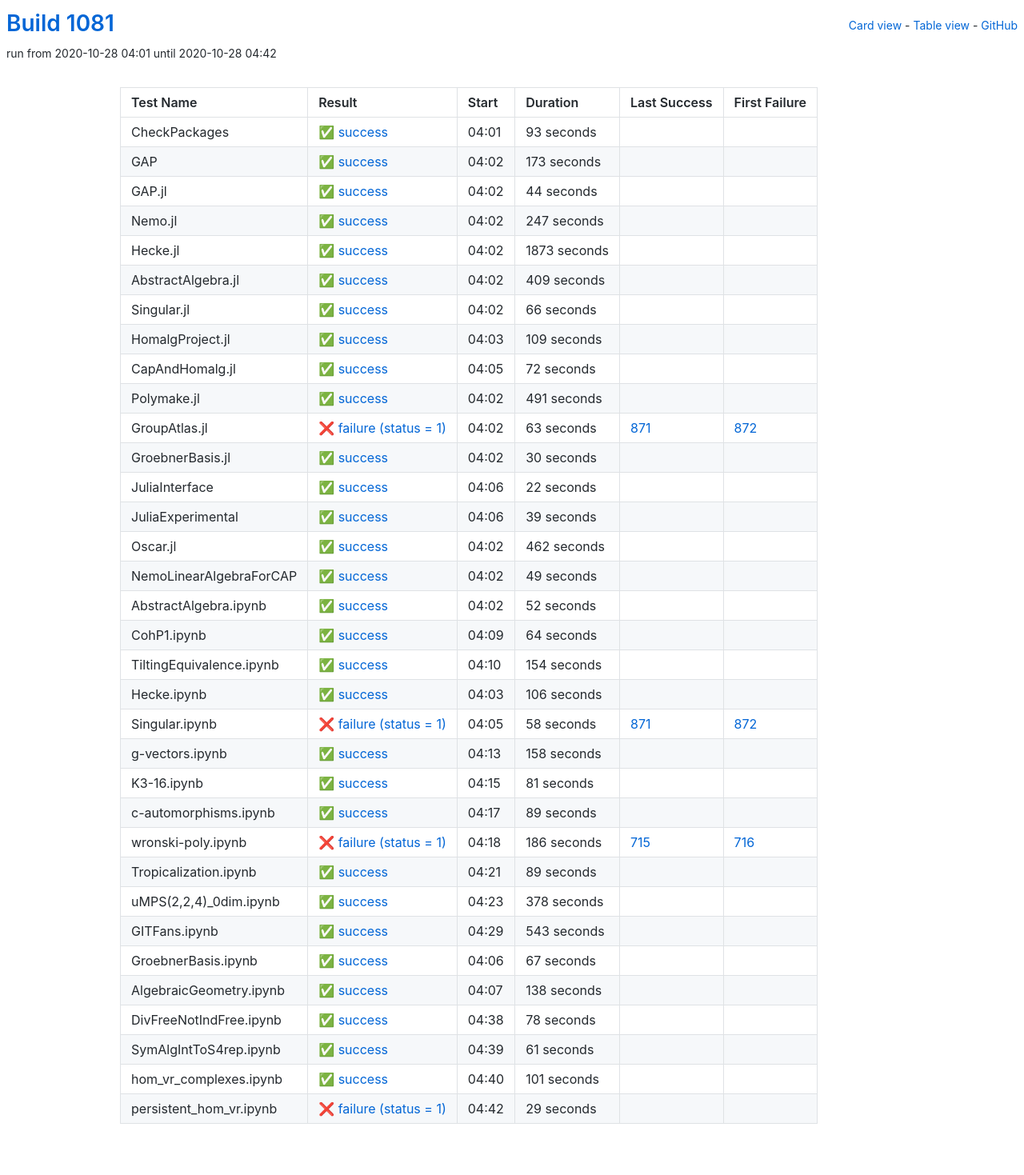
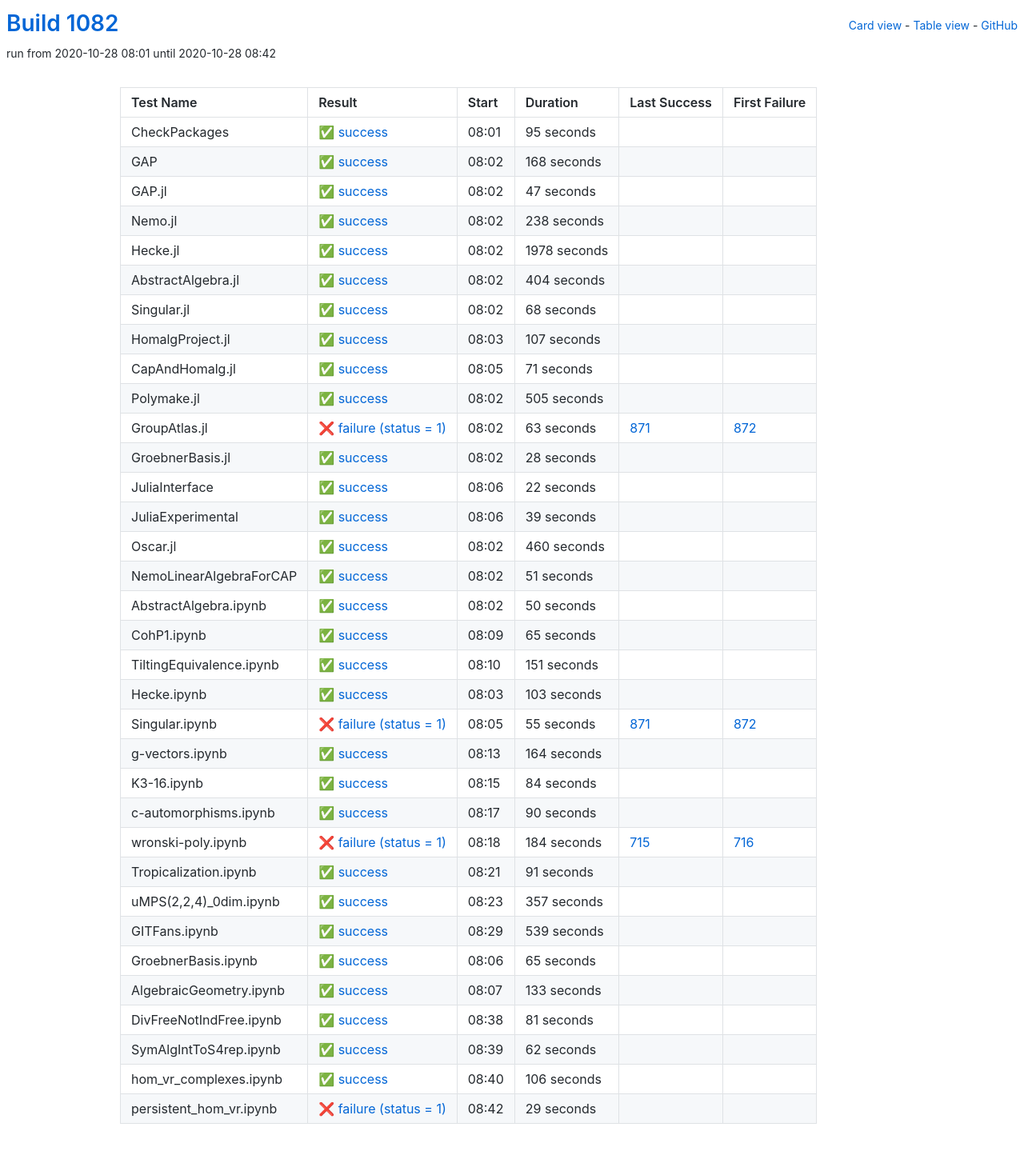
Before and after one commit to oscar-system/oscar-ci-status-stable, a Jekyll site: the page built from table.html, in a window 1280 px wide. Shown: the whole page at 80% size. Built offline with Jekyll 4.4.1, drawn with Linux system fonts in a browser that asks for light colours.

Commit message:
Build #1082

```diff
--- a/_data/ci.yml
+++ b/_data/ci.yml
@@ -1,6 +1,6 @@
 ---
-build: 1081
-build_url: https://oscarci.mathematik.uni-kl.de/job/oscar-stable/1081/
+build: 1082
+build_url: https://oscarci.mathematik.uni-kl.de/job/oscar-stable/1082/
 job: oscar-stable
 organization: oscar-system
 repo: oscar-ci-status-stable
@@ -8,128 +8,128 @@ repourl: https://github.com/oscar-system/oscar-ci-status-stable
 tests:
 - name: CheckPackages
   id: checkpackages
-  log: https://oscarci.mathematik.uni-kl.de/job/oscar-stable/1081/artifact/logs/build-1081/CheckPackages.log
-  start: 2020-10-28 04:01
+  log: https://oscarci.mathematik.uni-kl.de/job/oscar-stable/1082/artifact/logs/build-1082/CheckPackages.log
+  start: 2020-10-28 08:01
   success: true
   exitcode: 0
   status: success
-  duration: 93
+  duration: 95
   last_success: false
   last_success_url:
   first_failure: false
   first_failure_url:
 - name: GAP
   id: gap
-  log: https://oscarci.mathematik.uni-kl.de/job/oscar-stable/1081/artifact/logs/build-1081/GAP.log
-  start: 2020-10-28 04:02
+  log: https://oscarci.mathematik.uni-kl.de/job/oscar-stable/1082/artifact/logs/build-1082/GAP.log
+  start: 2020-10-28 08:02
   success: true
   exitcode: 0
   status: success
-  duration: 173
+  duration: 168
   last_success: false
   last_success_url:
   first_failure: false
   first_failure_url:
 - name: GAP.jl
   id: gap-jl
-  log: https://oscarci.mathematik.uni-kl.de/job/oscar-stable/1081/artifact/logs/build-1081/GAP.jl.log
-  start: 2020-10-28 04:02
+  log: https://oscarci.mathematik.uni-kl.de/job/oscar-stable/1082/artifact/logs/build-1082/GAP.jl.log
+  start: 2020-10-28 08:02
   success: true
   exitcode: 0
   status: success
-  duration: 44
+  duration: 47
   last_success: false
   last_success_url:
   first_failure: false
   first_failure_url:
 - name: Nemo.jl
   id: nemo-jl
-  log: https://oscarci.mathematik.uni-kl.de/job/oscar-stable/1081/artifact/logs/build-1081/Nemo.jl.log
-  start: 2020-10-28 04:02
+  log: https://oscarci.mathematik.uni-kl.de/job/oscar-stable/1082/artifact/logs/build-1082/Nemo.jl.log
+  start: 2020-10-28 08:02
   success: true
   exitcode: 0
   status: success
-  duration: 247
+  duration: 238
   last_success: false
   last_success_url:
   first_failure: false
   first_failure_url:
 - name: Hecke.jl
   id: hecke-jl
-  log: https://oscarci.mathematik.uni-kl.de/job/oscar-stable/1081/artifact/logs/build-1081/Hecke.jl.log
-  start: 2020-10-28 04:02
+  log: https://oscarci.mathematik.uni-kl.de/job/oscar-stable/1082/artifact/logs/build-1082/Hecke.jl.log
+  start: 2020-10-28 08:02
   success: true
   exitcode: 0
   status: success
-  duration: 1873
+  duration: 1978
   last_success: false
   last_success_url:
   first_failure: false
   first_failure_url:
 - name: AbstractAlgebra.jl
   id: abstractalgebra-jl
-  log: https://oscarci.mathematik.uni-kl.de/job/oscar-stable/1081/artifact/logs/build-1081/AbstractAlgebra.jl.log
-  start: 2020-10-28 04:02
+  log: https://oscarci.mathematik.uni-kl.de/job/oscar-stable/1082/artifact/logs/build-1082/AbstractAlgebra.jl.log
+  start: 2020-10-28 08:02
   success: true
   exitcode: 0
   status: success
-  duration: 409
+  duration: 404
   last_success: false
   last_success_url:
   first_failure: false
   first_failure_url:
 - name: Singular.jl
   id: singular-jl
-  log: https://oscarci.mathematik.uni-kl.de/job/oscar-stable/1081/artifact/logs/build-1081/Singular.jl.log
-  start: 2020-10-28 04:02
+  log: https://oscarci.mathematik.uni-kl.de/job/oscar-stable/1082/artifact/logs/build-1082/Singular.jl.log
+  start: 2020-10-28 08:02
   success: true
   exitcode: 0
   status: success
-  duration: 66
+  duration: 68
   last_success: false
   last_success_url:
   first_failure: false
   first_failure_url:
 - name: HomalgProject.jl
   id: homalgproject-jl
-  log: https://oscarci.mathematik.uni-kl.de/job/oscar-stable/1081/artifact/logs/build-1081/HomalgProject.jl.log
-  start: 2020-10-28 04:03
+  log: https://oscarci.mathematik.uni-kl.de/job/oscar-stable/1082/artifact/logs/build-1082/HomalgProject.jl.log
+  start: 2020-10-28 08:03
   success: true
   exitcode: 0
   status: success
-  duration: 109
+  duration: 107
   last_success: false
   last_success_url:
   first_failure: false
   first_failure_url:
 - name: CapAndHomalg.jl
   id: capandhomalg-jl
-  log: https://oscarci.mathematik.uni-kl.de/job/oscar-stable/1081/artifact/logs/build-1081/CapAndHomalg.jl.log
-  start: 2020-10-28 04:05
+  log: https://oscarci.mathematik.uni-kl.de/job/oscar-stable/1082/artifact/logs/build-1082/CapAndHomalg.jl.log
+  start: 2020-10-28 08:05
   success: true
   exitcode: 0
   status: success
-  duration: 72
+  duration: 71
   last_success: false
   last_success_url:
   first_failure: false
   first_failure_url:
 - name: Polymake.jl
   id: polymake-jl
-  log: https://oscarci.mathematik.uni-kl.de/job/oscar-stable/1081/artifact/logs/build-1081/Polymake.jl.log
-  start: 2020-10-28 04:02
+  log: https://oscarci.mathematik.uni-kl.de/job/oscar-stable/1082/artifact/logs/build-1082/Polymake.jl.log
+  start: 2020-10-28 08:02
   success: true
   exitcode: 0
   status: success
-  duration: 491
+  duration: 505
   last_success: false
   last_success_url:
   first_failure: false
   first_failure_url:
 - name: GroupAtlas.jl
   id: groupatlas-jl
-  log: https://oscarci.mathematik.uni-kl.de/job/oscar-stable/1081/artifact/logs/build-1081/GroupAtlas.jl.log
-  start: 2020-10-28 04:02
+  log: https://oscarci.mathematik.uni-kl.de/job/oscar-stable/1082/artifact/logs/build-1082/GroupAtlas.jl.log
+  start: 2020-10-28 08:02
   success: false
   exitcode: 1
   status: failure
@@ -140,20 +140,20 @@ tests:
   first_failure_url: https://oscarci.mathematik.uni-kl.de/job/oscar-stable/872/
 - name: GroebnerBasis.jl
   id: groebnerbasis-jl
-  log: https://oscarci.mathematik.uni-kl.de/job/oscar-stable/1081/artifact/logs/build-1081/GroebnerBasis.jl.log
-  start: 2020-10-28 04:02
+  log: https://oscarci.mathematik.uni-kl.de/job/oscar-stable/1082/artifact/logs/build-1082/GroebnerBasis.jl.log
+  start: 2020-10-28 08:02
   success: true
   exitcode: 0
   status: success
-  duration: 30
+  duration: 28
   last_success: false
   last_success_url:
   first_failure: false
   first_failure_url:
 - name: JuliaInterface
   id: juliainterface
-  log: https://oscarci.mathematik.uni-kl.de/job/oscar-stable/1081/artifact/logs/build-1081/JuliaInterface.log
-  start: 2020-10-28 04:06
+  log: https://oscarci.mathematik.uni-kl.de/job/oscar-stable/1082/artifact/logs/build-1082/JuliaInterface.log
+  start: 2020-10-28 08:06
   success: true
   exitcode: 0
   status: success
@@ -164,8 +164,8 @@ tests:
   first_failure_url:
 - name: JuliaExperimental
   id: juliaexperimental
-  log: https://oscarci.mathematik.uni-kl.de/job/oscar-stable/1081/artifact/logs/build-1081/JuliaExperimental.log
-  start: 2020-10-28 04:06
+  log: https://oscarci.mathematik.uni-kl.de/job/oscar-stable/1082/artifact/logs/build-1082/JuliaExperimental.log
+  start: 2020-10-28 08:06
   success: true
   exitcode: 0
   status: success
@@ -176,68 +176,224 @@ tests:
   first_failure_url:
 - name: Oscar.jl
   id: oscar-jl
-  log: https://oscarci.mathematik.uni-kl.de/job/oscar-stable/1081/artifact/logs/build-1081/Oscar.jl.log
-  start: 2020-10-28 04:02
+  log: https://oscarci.mathematik.uni-kl.de/job/oscar-stable/1082/artifact/logs/build-1082/Oscar.jl.log
+  start: 2020-10-28 08:02
   success: true
   exitcode: 0
   status: success
-  duration: 462
+  duration: 460
   last_success: false
   last_success_url:
   first_failure: false
   first_failure_url:
 - name: NemoLinearAlgebraForCAP
   id: nemolinearalgebraforcap
-  log: https://oscarci.mathematik.uni-kl.de/job/oscar-stable/1081/artifact/logs/build-1081/NemoLinearAlgebraForCAP.log
-  start: 2020-10-28 04:02
+  log: https://oscarci.mathematik.uni-kl.de/job/oscar-stable/1082/artifact/logs/build-1082/NemoLinearAlgebraForCAP.log
+  start: 2020-10-28 08:02
   success: true
   exitcode: 0
   status: success
-  duration: 49
+  duration: 51
   last_success: false
   last_success_url:
   first_failure: false
   first_failure_url:
 - name: AbstractAlgebra.ipynb
   id: abstractalgebra-ipynb
-  log: https://oscarci.mathematik.uni-kl.de/job/oscar-stable/1081/artifact/logs/build-1081/AbstractAlgebra.ipynb.log
-  start: 2020-10-28 04:02
+  log: https://oscarci.mathematik.uni-kl.de/job/oscar-stable/1082/artifact/logs/build-1082/AbstractAlgebra.ipynb.log
+  start: 2020-10-28 08:02
   success: true
   exitcode: 0
   status: success
-  duration: 52
+  duration: 50
   last_success: false
   last_success_url:
   first_failure: false
   first_failure_url:
 - name: CohP1.ipynb
   id: cohp1-ipynb
-  log: https://oscarci.mathematik.uni-kl.de/job/oscar-stable/1081/artifact/logs/build-1081/CohP1.ipynb.log
-  start: 2020-10-28 04:09
+  log: https://oscarci.mathematik.uni-kl.de/job/oscar-stable/1082/artifact/logs/build-1082/CohP1.ipynb.log
+  start: 2020-10-28 08:09
   success: true
   exitcode: 0
   status: success
-  duration: 64
+  duration: 65
   last_success: false
   last_success_url:
   first_failure: false
   first_failure_url:
 - name: TiltingEquivalence.ipynb
   id: tiltingequivalence-ipynb
-  log: https://oscarci.mathematik.uni-kl.de/job/oscar-stable/1081/artifact/logs/build-1081/TiltingEquivalence.ipynb.log
-  start: 2020-10-28 04:10
+  log: https://oscarci.mathematik.uni-kl.de/job/oscar-stable/1082/artifact/logs/build-1082/TiltingEquivalence.ipynb.log
+  start: 2020-10-28 08:10
   success: true
   exitcode: 0
   status: success
-  duration: 154
+  duration: 151
   last_success: false
   last_success_url:
   first_failure: false
   first_failure_url:
 - name: Hecke.ipynb
   id: hecke-ipynb
-  log: https://oscarci.mathematik.uni-kl.de/job/oscar-stable/1081/artifact/logs/build-1081/Hecke.ipynb.log
-  start: 2020-10-28 04:03
+  log: https://oscarci.mathematik.uni-kl.de/job/oscar-stable/1082/artifact/logs/build-1082/Hecke.ipynb.log
+  start: 2020-10-28 08:03
+  success: true
+  exitcode: 0
+  status: success
+  duration: 103
+  last_success: false
+  last_success_url:
+  first_failure: false
+  first_failure_url:
+- name: Singular.ipynb
+  id: singular-ipynb
+  log: https://oscarci.mathematik.uni-kl.de/job/oscar-stable/1082/artifact/logs/build-1082/Singular.ipynb.log
+  start: 2020-10-28 08:05
+  success: false
+  exitcode: 1
+  status: failure
+  duration: 55
+  last_success: 871
+  last_success_url: https://oscarci.mathematik.uni-kl.de/job/oscar-stable/871/
+  first_failure: 872
+  first_failure_url: https://oscarci.mathematik.uni-kl.de/job/oscar-stable/872/
+- name: g-vectors.ipynb
+  id: g-vectors-ipynb
+  log: https://oscarci.mathematik.uni-kl.de/job/oscar-stable/1082/artifact/logs/build-1082/g-vectors.ipynb.log
+  start: 2020-10-28 08:13
+  success: true
+  exitcode: 0
+  status: success
+  duration: 164
+  last_success: false
+  last_success_url:
+  first_failure: false
+  first_failure_url:
+- name: K3-16.ipynb
+  id: k3-16-ipynb
+  log: https://oscarci.mathematik.uni-kl.de/job/oscar-stable/1082/artifact/logs/build-1082/K3-16.ipynb.log
+  start: 2020-10-28 08:15
+  success: true
+  exitcode: 0
+  status: success
+  duration: 84
+  last_success: false
+  last_success_url:
+  first_failure: false
+  first_failure_url:
+- name: c-automorphisms.ipynb
+  id: c-automorphisms-ipynb
+  log: https://oscarci.mathematik.uni-kl.de/job/oscar-stable/1082/artifact/logs/build-1082/c-automorphisms.ipynb.log
+  start: 2020-10-28 08:17
+  success: true
+  exitcode: 0
+  status: success
+  duration: 90
+  last_success: false
+  last_success_url:
+  first_failure: false
+  first_failure_url:
+- name: wronski-poly.ipynb
+  id: wronski-poly-ipynb
+  log: https://oscarci.mathematik.uni-kl.de/job/oscar-stable/1082/artifact/logs/build-1082/wronski-poly.ipynb.log
+  start: 2020-10-28 08:18
+  success: false
+  exitcode: 1
+  status: failure
+  duration: 184
+  last_success: 715
+  last_success_url: https://oscarci.mathematik.uni-kl.de/job/oscar-stable/715/
+  first_failure: 716
+  first_failure_url: https://oscarci.mathematik.uni-kl.de/job/oscar-stable/716/
+- name: Tropicalization.ipynb
+  id: tropicalization-ipynb
+  log: https://oscarci.mathematik.uni-kl.de/job/oscar-stable/1082/artifact/logs/build-1082/Tropicalization.ipynb.log
+  start: 2020-10-28 08:21
+  success: true
+  exitcode: 0
+  status: success
+  duration: 91
+  last_success: false
+  last_success_url:
+  first_failure: false
+  first_failure_url:
+- name: uMPS(2,2,4)_0dim.ipynb
+  id: umps-2-2-4-0dim-ipynb
+  log: https://oscarci.mathematik.uni-kl.de/job/oscar-stable/1082/artifact/logs/build-1082/uMPS-2-2-4-_0dim.ipynb.log
+  start: 2020-10-28 08:23
+  success: true
+  exitcode: 0
+  status: success
+  duration: 357
+  last_success: false
+  last_success_url:
+  first_failure: false
+  first_failure_url:
+- name: GITFans.ipynb
+  id: gitfans-ipynb
+  log: https://oscarci.mathematik.uni-kl.de/job/oscar-stable/1082/artifact/logs/build-1082/GITFans.ipynb.log
+  start: 2020-10-28 08:29
+  success: true
+  exitcode: 0
+  status: success
+  duration: 539
+  last_success: false
+  last_success_url:
+  first_failure: false
+  first_failure_url:
+- name: GroebnerBasis.ipynb
+  id: groebnerbasis-ipynb
+  log: https://oscarci.mathematik.uni-kl.de/job/oscar-stable/1082/artifact/logs/build-1082/GroebnerBasis.ipynb.log
+  start: 2020-10-28 08:06
+  success: true
+  exitcode: 0
+  status: success
+  duration: 65
+  last_success: false
+  last_success_url:
+  first_failure: false
+  first_failure_url:
+- name: AlgebraicGeometry.ipynb
+  id: algebraicgeometry-ipynb
+  log: https://oscarci.mathematik.uni-kl.de/job/oscar-stable/1082/artifact/logs/build-1082/AlgebraicGeometry.ipynb.log
+  start: 2020-10-28 08:07
+  success: true
+  exitcode: 0
+  status: success
+  duration: 133
+  last_success: false
+  last_success_url:
+  first_failure: false
+  first_failure_url:
+- name: DivFreeNotIndFree.ipynb
+  id: divfreenotindfree-ipynb
+  log: https://oscarci.mathematik.uni-kl.de/job/oscar-stable/1082/artifact/logs/build-1082/DivFreeNotIndFree.ipynb.log
+  start: 2020-10-28 08:38
+  success: true
+  exitcode: 0
+  status: success
+  duration: 81
+  last_success: false
+  last_success_url:
+  first_failure: false
+  first_failure_url:
+- name: SymAlgIntToS4rep.ipynb
+  id: symalginttos4rep-ipynb
+  log: https://oscarci.mathematik.uni-kl.de/job/oscar-stable/1082/artifact/logs/build-1082/SymAlgIntToS4rep.ipynb.log
+  start: 2020-10-28 08:39
+  success: true
+  exitcode: 0
+  status: success
+  duration: 62
+  last_success: false
+  last_success_url:
+  first_failure: false
+  first_failure_url:
+- name: hom_vr_complexes.ipynb
+  id: hom-vr-complexes-ipynb
+  log: https://oscarci.mathematik.uni-kl.de/job/oscar-stable/1082/artifact/logs/build-1082/hom_vr_complexes.ipynb.log
+  start: 2020-10-28 08:40
   success: true
   exitcode: 0
   status: success
@@ -246,166 +402,10 @@ tests:
   last_success_url:
   first_failure: false
   first_failure_url:
-- name: Singular.ipynb
-  id: singular-ipynb
-  log: https://oscarci.mathematik.uni-kl.de/job/oscar-stable/1081/artifact/logs/build-1081/Singular.ipynb.log
-  start: 2020-10-28 04:05
-  success: false
-  exitcode: 1
-  status: failure
-  duration: 58
-  last_success: 871
-  last_success_url: https://oscarci.mathematik.uni-kl.de/job/oscar-stable/871/
-  first_failure: 872
-  first_failure_url: https://oscarci.mathematik.uni-kl.de/job/oscar-stable/872/
-- name: g-vectors.ipynb
-  id: g-vectors-ipynb
-  log: https://oscarci.mathematik.uni-kl.de/job/oscar-stable/1081/artifact/logs/build-1081/g-vectors.ipynb.log
-  start: 2020-10-28 04:13
-  success: true
-  exitcode: 0
-  status: success
-  duration: 158
-  last_success: false
-  last_success_url:
-  first_failure: false
-  first_failure_url:
-- name: K3-16.ipynb
-  id: k3-16-ipynb
-  log: https://oscarci.mathematik.uni-kl.de/job/oscar-stable/1081/artifact/logs/build-1081/K3-16.ipynb.log
-  start: 2020-10-28 04:15
-  success: true
-  exitcode: 0
-  status: success
-  duration: 81
-  last_success: false
-  last_success_url:
-  first_failure: false
-  first_failure_url:
-- name: c-automorphisms.ipynb
-  id: c-automorphisms-ipynb
-  log: https://oscarci.mathematik.uni-kl.de/job/oscar-stable/1081/artifact/logs/build-1081/c-automorphisms.ipynb.log
-  start: 2020-10-28 04:17
-  success: true
-  exitcode: 0
-  status: success
-  duration: 89
-  last_success: false
-  last_success_url:
-  first_failure: false
-  first_failure_url:
-- name: wronski-poly.ipynb
-  id: wronski-poly-ipynb
-  log: https://oscarci.mathematik.uni-kl.de/job/oscar-stable/1081/artifact/logs/build-1081/wronski-poly.ipynb.log
-  start: 2020-10-28 04:18
-  success: false
-  exitcode: 1
-  status: failure
-  duration: 186
-  last_success: 715
-  last_success_url: https://oscarci.mathematik.uni-kl.de/job/oscar-stable/715/
-  first_failure: 716
-  first_failure_url: https://oscarci.mathematik.uni-kl.de/job/oscar-stable/716/
-- name: Tropicalization.ipynb
-  id: tropicalization-ipynb
-  log: https://oscarci.mathematik.uni-kl.de/job/oscar-stable/1081/artifact/logs/build-1081/Tropicalization.ipynb.log
-  start: 2020-10-28 04:21
-  success: true
-  exitcode: 0
-  status: success
-  duration: 89
-  last_success: false
-  last_success_url:
-  first_failure: false
-  first_failure_url:
-- name: uMPS(2,2,4)_0dim.ipynb
-  id: umps-2-2-4-0dim-ipynb
-  log: https://oscarci.mathematik.uni-kl.de/job/oscar-stable/1081/artifact/logs/build-1081/uMPS-2-2-4-_0dim.ipynb.log
-  start: 2020-10-28 04:23
-  success: true
-  exitcode: 0
-  status: success
-  duration: 378
-  last_success: false
-  last_success_url:
-  first_failure: false
-  first_failure_url:
-- name: GITFans.ipynb
-  id: gitfans-ipynb
-  log: https://oscarci.mathematik.uni-kl.de/job/oscar-stable/1081/artifact/logs/build-1081/GITFans.ipynb.log
-  start: 2020-10-28 04:29
-  success: true
-  exitcode: 0
-  status: success
-  duration: 543
-  last_success: false
-  last_success_url:
-  first_failure: false
-  first_failure_url:
-- name: GroebnerBasis.ipynb
-  id: groebnerbasis-ipynb
-  log: https://oscarci.mathematik.uni-kl.de/job/oscar-stable/1081/artifact/logs/build-1081/GroebnerBasis.ipynb.log
-  start: 2020-10-28 04:06
-  success: true
-  exitcode: 0
-  status: success
-  duration: 67
-  last_success: false
-  last_success_url:
-  first_failure: false
-  first_failure_url:
-- name: AlgebraicGeometry.ipynb
-  id: algebraicgeometry-ipynb
-  log: https://oscarci.mathematik.uni-kl.de/job/oscar-stable/1081/artifact/logs/build-1081/AlgebraicGeometry.ipynb.log
-  start: 2020-10-28 04:07
-  success: true
-  exitcode: 0
-  status: success
-  duration: 138
-  last_success: false
-  last_success_url:
-  first_failure: false
-  first_failure_url:
-- name: DivFreeNotIndFree.ipynb
-  id: divfreenotindfree-ipynb
-  log: https://oscarci.mathematik.uni-kl.de/job/oscar-stable/1081/artifact/logs/build-1081/DivFreeNotIndFree.ipynb.log
-  start: 2020-10-28 04:38
-  success: true
-  exitcode: 0
-  status: success
-  duration: 78
-  last_success: false
-  last_success_url:
-  first_failure: false
-  first_failure_url:
-- name: SymAlgIntToS4rep.ipynb
-  id: symalginttos4rep-ipynb
-  log: https://oscarci.mathematik.uni-kl.de/job/oscar-stable/1081/artifact/logs/build-1081/SymAlgIntToS4rep.ipynb.log
-  start: 2020-10-28 04:39
-  success: true
-  exitcode: 0
-  status: success
-  duration: 61
-  last_success: false
-  last_success_url:
-  first_failure: false
-  first_failure_url:
-- name: hom_vr_complexes.ipynb
-  id: hom-vr-complexes-ipynb
-  log: https://oscarci.mathematik.uni-kl.de/job/oscar-stable/1081/artifact/logs/build-1081/hom_vr_complexes.ipynb.log
-  start: 2020-10-28 04:40
-  success: true
-  exitcode: 0
-  status: success
-  duration: 101
-  last_success: false
-  last_success_url:
-  first_failure: false
-  first_failure_url:
 - name: persistent_hom_vr.ipynb
   id: persistent-hom-vr-ipynb
-  log: https://oscarci.mathematik.uni-kl.de/job/oscar-stable/1081/artifact/logs/build-1081/persistent_hom_vr.ipynb.log
-  start: 2020-10-28 04:42
+  log: https://oscarci.mathematik.uni-kl.de/job/oscar-stable/1082/artifact/logs/build-1082/persistent_hom_vr.ipynb.log
+  start: 2020-10-28 08:42
   success: false
   exitcode: 1
   status: failure
```
Also changed, not shown: README.md.
